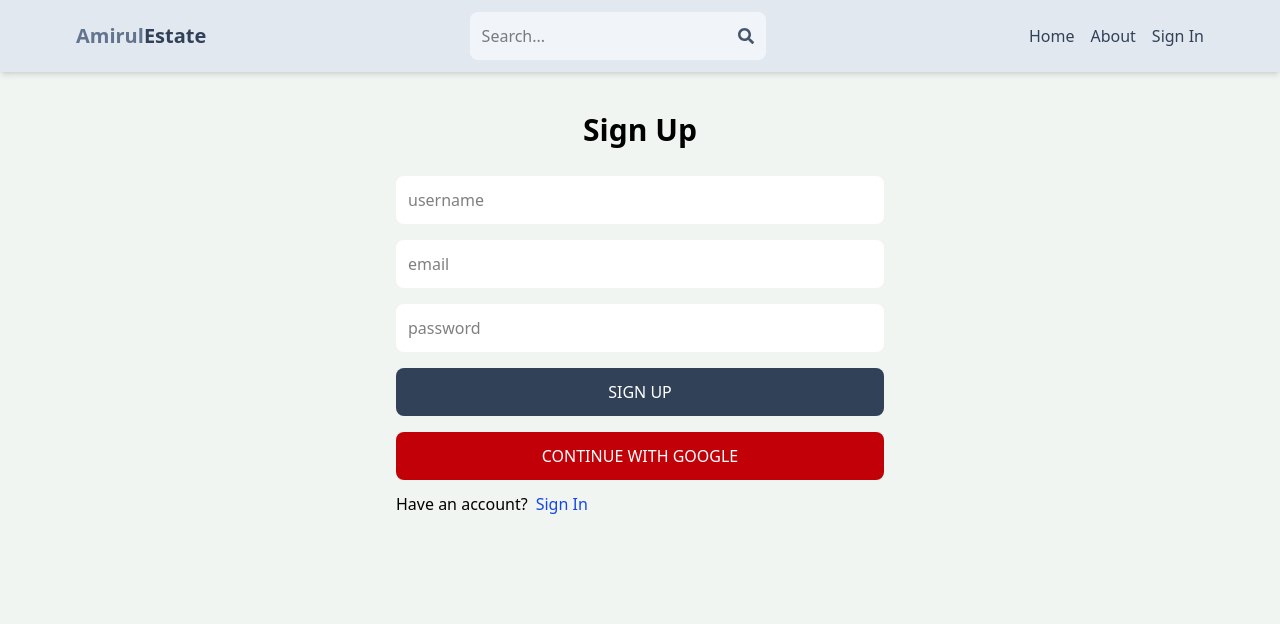
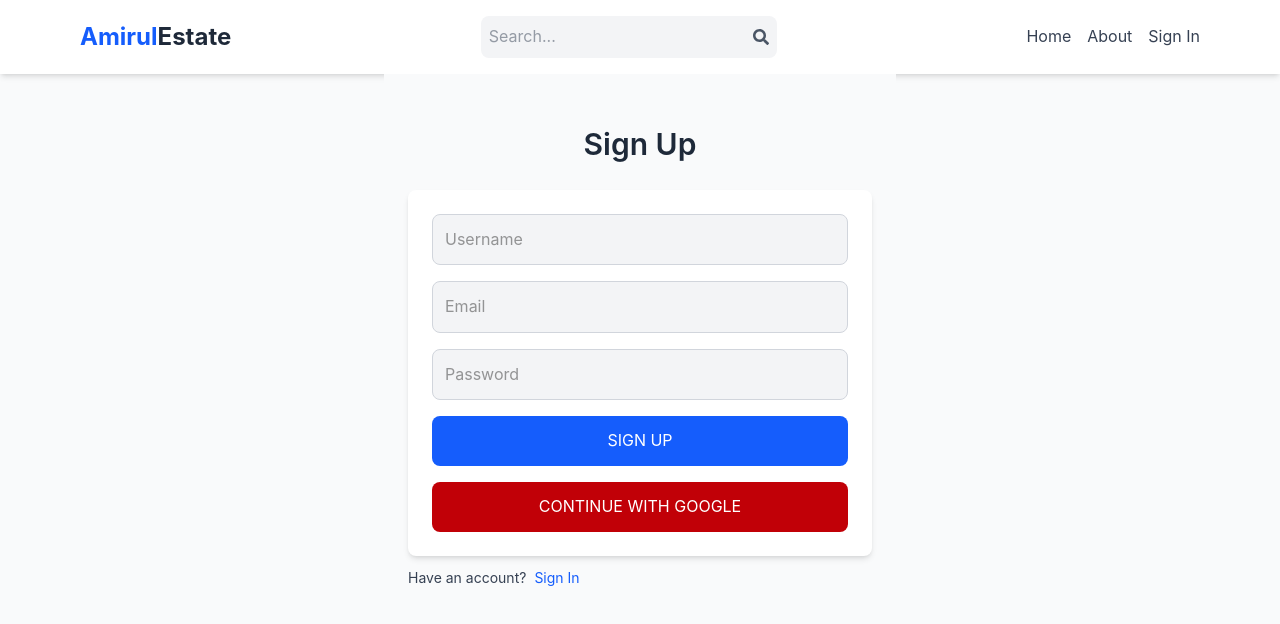
Before and after one commit to nickamirul/MERN-AUTH, a React (Vite) app in the folder client/: page /sign-up in a window 1280 px wide. Shown: the top 624 px of the page. Built offline with nearby package versions, Linux system fonts and the light colour scheme; no server answers.

Commit message:
Adjust the UI theme

```diff
--- a/client/src/components/Header.jsx
+++ b/client/src/components/Header.jsx
@@ -5,42 +5,38 @@ import { useSelector } from "react-redux";
 const Header = () => {
   const { currentUser } = useSelector((state) => state.user);
   return (
-    <header className="bg-slate-200 shadow-md ">
-      <div className="flex justify-between items-center max-w-6xl mx-auto p-3">
+    <header className="bg-white shadow-md">
+      <div className="flex justify-between items-center max-w-6xl mx-auto p-4">
         <Link to="/">
-          <h1 className="font-bold text-sm sm:text-xl flex flex-wrap">
-            <span className="text-slate-500">Amirul</span>
-            <span className="text-slate-700">Estate</span>
+          <h1 className="font-bold text-lg sm:text-2xl text-gray-800">
+            <span className="text-blue-600">Amirul</span>
+            <span className="text-gray-800">Estate</span>
           </h1>
         </Link>
-        <form className="bg-slate-100 p-3 rounded-lg flex items-center">
+        <form className="bg-gray-100 p-2 rounded-lg flex items-center">
           <input
             type="text"
             placeholder="Search..."
-            className="bg-transparent focus:outline-none w-24 sm:w-64"
+            className="bg-transparent focus:outline-none w-24 sm:w-64 text-gray-700"
           />
-          <FaSearch className="text-slate-600" />
+          <FaSearch className="text-gray-600 ml-2" />
         </form>
-        <ul className="flex gap-4">
+        <ul className="flex gap-4 items-center">
           <Link to="/">
-            <li className="hidden sm:inline text-slate-700 hover:underline">
-              Home
-            </li>
+            <li className="hidden sm:inline text-gray-700 hover:text-blue-600">Home</li>
           </Link>
           <Link to="/about">
-            <li className="hidden sm:inline text-slate-700 hover:underline">
-              About
-            </li>
+            <li className="hidden sm:inline text-gray-700 hover:text-blue-600">About</li>
           </Link>
           <Link to="/profile">
             {currentUser ? (
               <img
                 src={currentUser.avatar}
                 alt="profile"
-                className="rounded-full h-7 w-7  object-cover"
+                className="rounded-full h-8 w-8 object-cover border-2 border-gray-300"
               />
             ) : (
-              <li className="text-slate-700 hover:underline">Sign In</li>
+              <li className="text-gray-700 hover:text-blue-600">Sign In</li>
             )}
           </Link>
         </ul>
--- a/client/src/index.css
+++ b/client/src/index.css
@@ -1,5 +1,19 @@
 @import "tailwindcss";
 
 body {
-     background-color: rgb(241 , 245, 241);
+  background-color: #f9fafb; /* Light gray for a clean, minimalist look */
+  color: #333; /* Dark gray for text to ensure readability */
+  font-family: 'Inter', sans-serif; /* Use a modern, clean font */
+  margin: 0;
+  padding: 0;
+  line-height: 1.6;
 }
+
+a {
+  text-decoration: none;
+  color: inherit;
+}
+
+* {
+  box-sizing: border-box;
+}
--- a/client/src/pages/About.jsx
+++ b/client/src/pages/About.jsx
@@ -1,8 +1,7 @@
-import React from 'react'
 
 const About = () => {
   return (
-    <div>About</div>
+    <div className="p-6 text-center text-gray-800">About</div>
   )
 }
 
--- a/client/src/pages/Home.jsx
+++ b/client/src/pages/Home.jsx
@@ -1,8 +1,7 @@
-import React from 'react'
 
 const Home = () => {
   return (
-    <div>Home</div>
+    <div className="p-6 text-center text-gray-800">Home</div>
   )
 }
 
--- a/client/src/pages/Profile.jsx
+++ b/client/src/pages/Profile.jsx
@@ -14,8 +14,8 @@ import {
   getDownloadURL,
 } from "firebase/storage";
 import { app } from "../firebase";
-import { FontAwesomeIcon } from '@fortawesome/react-fontawesome';
-import { faEye, faEyeSlash } from '@fortawesome/free-solid-svg-icons';
+import { FontAwesomeIcon } from "@fortawesome/react-fontawesome";
+import { faEye, faEyeSlash } from "@fortawesome/free-solid-svg-icons";
 
 const Profile = () => {
   const { currentUser, loading, error } = useSelector((state) => state.user);
@@ -62,7 +62,7 @@ const Profile = () => {
         console.log("Upload is " + progress + "% done");
         setFilePercent(Math.round(progress));
       },
-      (error) => {
+      () => {
         setFileUploadError(true);
       },
       () => {
@@ -82,9 +82,9 @@ const Profile = () => {
     try {
       dispatch(updateUserStart());
       const res = await fetch(`/api/user/update/${currentUser._id}`, {
-        method: 'POST',
+        method: "POST",
         headers: {
-          'Content-Type': 'application/json',
+          "Content-Type": "application/json",
         },
         body: JSON.stringify(formData),
       });
@@ -106,8 +106,8 @@ const Profile = () => {
 
   const handleSignOutConfirm = async () => {
     try {
-      const res = await fetch('/api/auth/signout', {
-        method: 'POST',
+      const res = await fetch("/api/auth/signout", {
+        method: "POST",
       });
       const data = await res.json();
       if (data.success === false) {
@@ -115,7 +115,7 @@ const Profile = () => {
         return;
       }
       dispatch(signOut());
-      navigate('/sign-in');
+      navigate("/sign-in");
     } catch (error) {
       console.log(error);
     }
@@ -130,9 +130,12 @@ const Profile = () => {
   };
 
   return (
-    <div className="relative">
-      <h1 className="text-3xl font-semibold text-center my-7">Profile</h1>
-      <form onSubmit={handleSubmit} className="flex flex-col gap-4 max-w-md mx-auto">
+    <div className="relative bg-gray-50 min-h-screen">
+      <h1 className="text-3xl font-semibold text-center my-7 text-gray-800">Profile</h1>
+      <form
+        onSubmit={handleSubmit}
+        className="flex flex-col gap-6 max-w-md mx-auto bg-white p-6 rounded-lg shadow-md"
+      >
         <input
           onChange={(e) => setFile(e.target.files[0])}
           type="file"
@@ -144,47 +147,55 @@ const Profile = () => {
           onClick={() => fileRef.current.click()}
           src={formData.avatar || currentUser.avatar}
           alt="profile"
-          className="h-24 w-24 object-cover rounded-full mx-auto cursor-pointer"
+          className="h-24 w-24 object-cover rounded-full mx-auto cursor-pointer border-2 border-gray-300"
         />
-        <p className="text-center">
+        <p className="text-center text-sm">
           {fileUploadError ? (
-            <span className="text-red-700">Error uploading image
-            (image must be less than 2 mb)</span>
+            <span className="text-red-600">
+              Error uploading image (image must be less than 2 mb)
+            </span>
           ) : filePercent > 0 && filePercent < 100 ? (
-            <span className="text-slate-700">{`Uploading ${filePercent}%`}</span>
+            <span className="text-gray-600">{`Uploading ${filePercent}%`}</span>
           ) : filePercent === 100 ? (
-            <span className="text-green-700">Image uploaded successfully</span>
+            <span className="text-green-600">Image uploaded successfully</span>
           ) : (
             ""
           )}
         </p>
-        <div className="flex flex-col gap-2 my-2">
+        <div className="flex flex-col gap-4">
+          <div className="flex flex-col gap-1">
+            <label htmlFor="username" className="text-sm font-medium text-gray-700">Username</label>
             <input
               type="text"
               id="username"
               defaultValue={currentUser.username}
-            className="bg-slate-100 outline-none p-3 rounded-lg cursor-not-allowed"
+              className="bg-gray-100 outline-none p-3 rounded-lg cursor-not-allowed"
               disabled
             />
+          </div>
+          <div className="flex flex-col gap-1">
+            <label htmlFor="email" className="text-sm font-medium text-gray-700">Email</label>
             <input
               type="email"
               id="email"
               defaultValue={currentUser.email}
-            className="bg-slate-100 outline-none p-3 rounded-lg cursor-not-allowed"
+              className="bg-gray-100 outline-none p-3 rounded-lg cursor-not-allowed"
               disabled
             />
+          </div>
           <div className="relative">
+            <label htmlFor="password" className="text-sm font-medium text-gray-700">Password</label>
             <input
               type={showPassword ? "text" : "password"}
               id="password"
               placeholder="New Password"
-              className="bg-white outline-none p-3 rounded-lg w-full"
+              className="bg-white outline-none p-3 rounded-lg w-full border border-gray-300"
               onChange={handleChange}
             />
             <button
               type="button"
               onClick={togglePasswordVisibility}
-              className="absolute right-3 top-1/2 transform -translate-y-1/2 text-gray-500"
+              className="absolute right-3 top-[50px] transform -translate-y-1/2 text-gray-500 hover:text-gray-700"
             >
               <FontAwesomeIcon icon={showPassword ? faEyeSlash : faEye} />
             </button>
@@ -193,24 +204,24 @@ const Profile = () => {
 
         <button
           disabled={loading}
-          className="bg-slate-700 text-white p-3 rounded-lg uppercase hover:opacity-95 disabled:opacity-80"
+          className="bg-blue-600 text-white p-3 rounded-lg uppercase hover:bg-blue-700 disabled:opacity-50"
         >
-          {loading ? 'Loading...' : 'Update'}
+          {loading ? "Loading..." : "Update"}
         </button>
 
-        {error && (
-          <p className="text-red-700 text-center">{error}</p>
-        )}
+        {error && <p className="text-red-600 text-center">{error}</p>}
 
         {updateSuccess && (
-          <p className="text-green-700 text-center">User is updated successfully!</p>
+          <p className="text-green-600 text-center">
+            User is updated successfully!
+          </p>
         )}
       </form>
-      <div className="flex justify-between max-w-md mx-auto my-5">
-        <span className="text-red-700 cursor-pointer">Delete Account</span>
+      <div className="flex justify-between max-w-md mx-auto my-5 text-sm text-gray-700">
+        <span className="cursor-pointer hover:text-red-600">Delete Account</span>
         <span
           onClick={handleSignOutClick}
-          className="text-red-700 cursor-pointer"
+          className="cursor-pointer hover:text-red-600"
         >
           Sign Out
         </span>
@@ -219,9 +230,13 @@ const Profile = () => {
       {/* Sign Out Confirmation Modal */}
       {showSignOutConfirm && (
         <div className="fixed inset-0 bg-black bg-opacity-50 flex items-center justify-center">
-          <div className="bg-white p-6 rounded-lg max-w-sm w-full mx-4">
-            <h2 className="text-xl font-semibold mb-4">Sign Out Confirmation</h2>
-            <p className="text-gray-600 mb-6">Are you sure you want to sign out?</p>
+          <div className="bg-white p-6 rounded-lg max-w-sm w-full mx-4 shadow-lg">
+            <h2 className="text-xl font-semibold mb-4 text-gray-800">
+              Sign Out Confirmation
+            </h2>
+            <p className="text-gray-600 mb-6">
+              Are you sure you want to sign out?
+            </p>
             <div className="flex justify-end gap-4">
               <button
                 onClick={handleSignOutCancel}
--- a/client/src/pages/SignUp.jsx
+++ b/client/src/pages/SignUp.jsx
@@ -44,46 +44,45 @@ const SignUp = () => {
   // console.log(formData);
 
   return (
-    <div className="p-3 max-w-lg mx-auto">
-      <h1 className="text-3xl text-center font-semibold my-7">Sign Up</h1>
-      <form onSubmit={handleSubmit} className="flex flex-col gap-4">
+    <div className="p-6 max-w-lg mx-auto bg-gray-50 min-h-screen">
+      <h1 className="text-3xl text-center font-semibold my-7 text-gray-800">Sign Up</h1>
+      <form onSubmit={handleSubmit} className="flex flex-col gap-4 bg-white p-6 rounded-lg shadow-md">
         <input
           type="text"
-          placeholder="username"
-          className="p-3 rounded-lg bg-white"
+          placeholder="Username"
+          className="p-3 rounded-lg bg-gray-100 border border-gray-300"
           id="username"
           onChange={handleChange}
         />
         <input
           type="email"
-          placeholder="email"
-          className="p-3 rounded-lg bg-white"
+          placeholder="Email"
+          className="p-3 rounded-lg bg-gray-100 border border-gray-300"
           id="email"
           onChange={handleChange}
         />
         <input
           type="password"
-          placeholder="password"
-          className="p-3 rounded-lg bg-white"
+          placeholder="Password"
+          className="p-3 rounded-lg bg-gray-100 border border-gray-300"
           id="password"
           onChange={handleChange}
         />
         <button
           disabled={loading}
-          className="bg-slate-700 text-white
-        p-3 rounded-lg uppercase hover:opacity-95 disabled:opacity-80  "
+          className="bg-blue-600 text-white p-3 rounded-lg uppercase hover:bg-blue-700 disabled:opacity-50"
         >
           {loading ? "Loading..." : "Sign Up"}
         </button>
         <OAuth />
       </form>
-      <div className="flex gap-2 mt-3">
+      <div className="flex gap-2 mt-3 text-sm text-gray-700">
         <p>Have an account?</p>
         <Link to="/sign-in">
-          <span className="text-blue-700">Sign In</span>
+          <span className="text-blue-600 hover:underline">Sign In</span>
         </Link>
       </div>
-      {error && <p className="text-red-500 mt-5">{error}</p>}
+      {error && <p className="text-red-600 mt-5">{error}</p>}
     </div>
   );
 };
```
Also changed, not shown: client/src/pages/SignIn.jsx (+12 -13 lines). Lines whose indentation alone changed are shown as unchanged.
